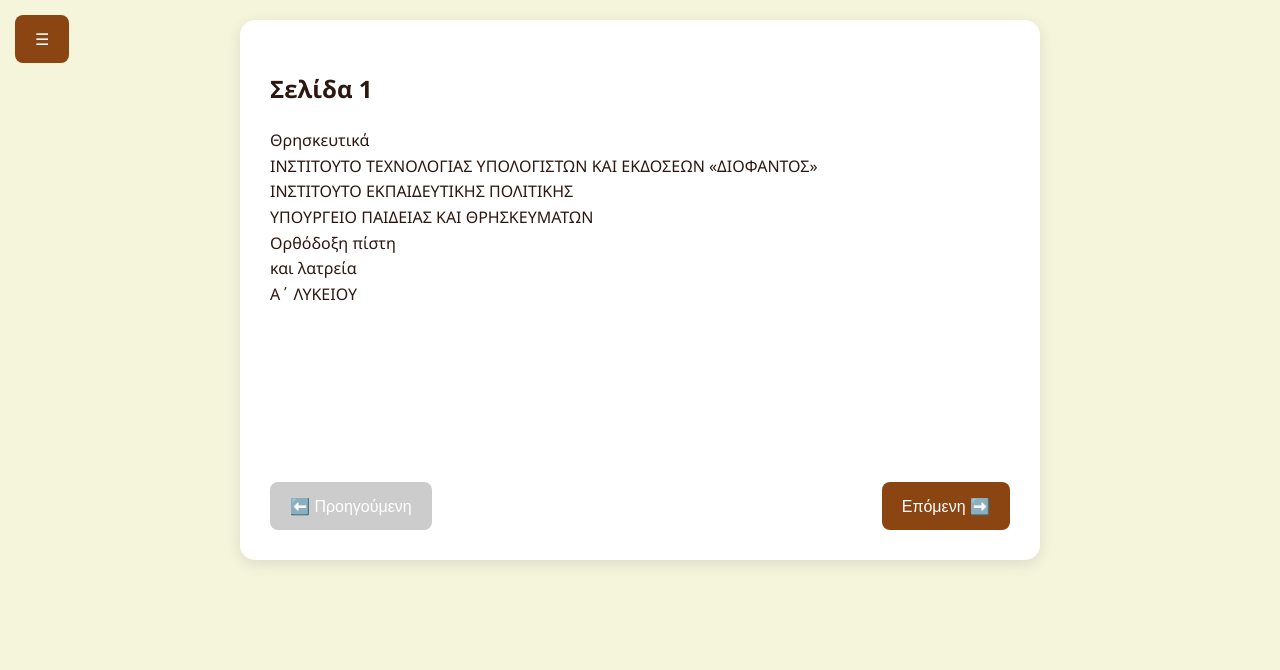
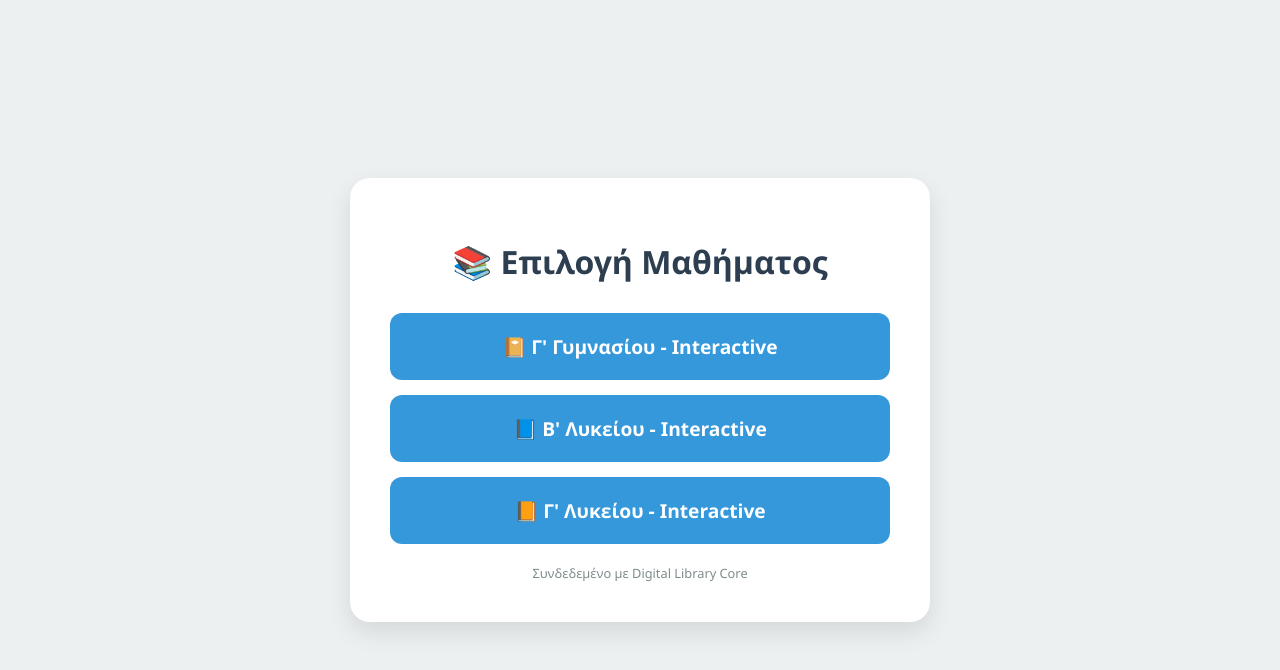
Before and after one commit to dporpatonelis-crypto/interactive-lessons, a plain HTML site: page index.html in a window 1280 px wide. Drawn offline with Linux system fonts and the light colour scheme.

Commit message:
Update index.html

```diff
--- a/index.html
+++ b/index.html
@@ -1,140 +1,34 @@
 <!DOCTYPE html>
-<html lang="en">
-
-  <head>
-    <meta charset="UTF-8">
-    <title>Untitled</title>
-
-
-  </head>
-
-  <body>
-  <!DOCTYPE html>
 <html lang="el">
 <head>
     <meta charset="UTF-8">
     <meta name="viewport" content="width=device-width, initial-scale=1.0">
-    <title>Interactive Library - Mobile Ready</title>
+    <title>Ψηφιακή Βιβλιοθήκη Μαθημάτων</title>
     <style>
-        /* CSS για εμφάνιση και Mobile Optimization */
-        :root { --primary-color: #8b4513; --bg-color: #f5f5dc; --text-color: #2c1810; }
-        body { font-family: 'Segoe UI', Tahoma, Geneva, Verdana, sans-serif; background: var(--bg-color); color: var(--text-color); margin: 0; line-height: 1.6; transition: 0.3s; }
-        body.dark-mode { --bg-color: #1a1a1a; --text-color: #e0e0e0; }
-
-        .sidebar { position: fixed; left: -280px; top: 0; width: 280px; height: 100vh; background: var(--primary-color); color: white; transition: 0.3s; z-index: 1000; overflow-y: auto; padding: 20px; box-sizing: border-box; }
-        .sidebar.active { left: 0; }
-
-        .main-content { padding: 20px; transition: 0.3s; max-width: 800px; margin: auto; }
-        .page-card { background: white; padding: 30px; border-radius: 15px; box-shadow: 0 4px 15px rgba(0,0,0,0.1); min-height: 60vh; display: flex; flex-direction: column; animation: fadeIn 0.5s; }
-        body.dark-mode .page-card { background: #2c2c2c; }
-
-        @keyframes fadeIn { from { opacity: 0; transform: translateY(10px); } to { opacity: 1; transform: translateY(0); } }
-
-        .nav-buttons { display: flex; justify-content: space-between; margin-top: auto; padding-top: 20px; }
-        button { background: var(--primary-color); color: white; border: none; padding: 12px 20px; border-radius: 8px; cursor: pointer; font-size: 16px; min-width: 48px; min-height: 48px; }
-        button:disabled { background: #ccc; cursor: not-allowed; }
-
-        .menu-btn { position: fixed; top: 15px; left: 15px; z-index: 1001; background: var(--primary-color); }
-        .page-link { display: block; color: white; padding: 10px; text-decoration: none; border-bottom: 1px solid rgba(255,255,255,0.1); }
+        :root { --primary: #2c3e50; --accent: #3498db; --bg: #ecf0f1; }
+        body { font-family: 'Segoe UI', sans-serif; background: var(--bg); margin: 0; display: flex; flex-direction: column; align-items: center; justify-content: center; min-height: 100vh; }
+        .container { background: white; padding: 40px; border-radius: 20px; box-shadow: 0 10px 25px rgba(0,0,0,0.1); text-align: center; max-width: 500px; width: 90%; }
+        h1 { color: var(--primary); margin-bottom: 30px; }
+        .book-card { display: block; background: var(--accent); color: white; padding: 20px; margin: 15px 0; border-radius: 12px; text-decoration: none; font-size: 1.2rem; font-weight: bold; transition: transform 0.2s, background 0.2s; }
+        .book-card:hover { transform: translateY(-5px); background: #2980b9; }
+        .footer { margin-top: 20px; font-size: 0.8rem; color: #7f8c8d; }
     </style>
 </head>
 <body>
 
-    <button class="menu-btn" onclick="toggleSidebar()">☰</button>
+    <div class="container">
+        <h1>📚 Επιλογή Μαθήματος</h1>
 
-    <nav class="sidebar" id="sidebar">
-        <h2>Περιεχόμενα</h2>
-        <div id="nav-links"></div>
-    </nav>
+        <a href="G_Gymnasiou/index.html" class="book-card">📔 Γ' Γυμνασίου - Interactive</a>
 
-    <div class="main-content">
-        <div class="page-card">
-            <h2 id="page-title">Φόρτωση...</h2>
-            <div id="page-content">Παρακαλώ περιμένετε...</div>
+        <a href="B_Lykeiou/index.html" class="book-card">📘 Β' Λυκείου - Interactive</a>
 
-            <div id="media-content" style="margin-top:20px;">
-                <img id="page-img" style="max-width:100%; display:none; border-radius:10px;">
-                <iframe id="page-video" style="width:100%; height:300px; display:none; border-radius:10px;" frameborder="0" allowfullscreen></iframe>
-            </div>
+        <a href="C_Lykeiou/index.html" class="book-card">📙 Γ' Λυκείου - Interactive</a>
 
-            <div class="nav-buttons">
-                <button id="prevBtn" onclick="changePage(-1)">⬅️ Προηγούμενη</button>
-                <button id="nextBtn" onclick="changePage(1)">Επόμενη ➡️</button>
-            </div>
+        <div class="footer">
+            Συνδεδεμένο με Digital Library Core
         </div>
     </div>
 
-    <script>
-        let pages = [];
-        let currentIndex = 0;
-
-        // Φόρτωση δεδομένων
-        async function loadData() {
-            try {
-                const response = await fetch('data.json');
-                const data = await response.json();
-                pages = data.pages;
-                buildMenu();
-                renderPage(0);
-            } catch (e) {
-                document.getElementById('page-content').innerHTML = "Σφάλμα φόρτωσης data.json. Βεβαιωθείτε ότι το αρχείο υπάρχει στον ίδιο φάκελο.";
-            }
-        }
-
-        function buildMenu() {
-            const container = document.getElementById('nav-links');
-            pages.forEach((page, index) => {
-                const a = document.createElement('a');
-                a.className = 'page-link';
-                a.href = "#";
-                a.textContent = `Σελίδα ${index + 1}`; // Εδώ αλλάζει το όνομα στο μενού
-                a.onclick = () => { renderPage(index); toggleSidebar(); };
-                container.appendChild(a);
-            });
-        }
-
-        function renderPage(index) {
-            currentIndex = index;
-            const page = pages[index];
-
-            // Εφέ ανανέωσης
-            const card = document.querySelector('.page-card');
-            card.style.animation = 'none';
-            card.offsetHeight; // trigger reflow
-            card.style.animation = null;
-
-            document.getElementById('page-title').textContent = `Σελίδα ${index + 1}`;
-            document.getElementById('page-content').innerHTML = page.content.replace(/\n/g, '<br>');
-
-            // Media handling
-            const img = document.getElementById('page-img');
-            if(page.image) { img.src = page.image; img.style.display = 'block'; } else { img.style.display = 'none'; }
-
-            const vid = document.getElementById('page-video');
-            if(page.videoId) { vid.src = `https://www.youtube.com/embed/${page.videoId}`; vid.style.display = 'block'; } else { vid.style.display = 'none'; }
-
-            // Buttons state
-            document.getElementById('prevBtn').disabled = (index === 0);
-            document.getElementById('nextBtn').disabled = (index === pages.length - 1);
-        }
-
-        function changePage(step) {
-            let newIndex = currentIndex + step;
-            if (newIndex >= 0 && newIndex < pages.length) {
-                renderPage(newIndex);
-                window.scrollTo(0,0);
-            }
-        }
-
-        function toggleSidebar() {
-            document.getElementById('sidebar').classList.toggle('active');
-        }
-
-        window.onload = loadData;
-    </script>
 </body>
 </html>
-
-  </body>
-
-</html>
```
